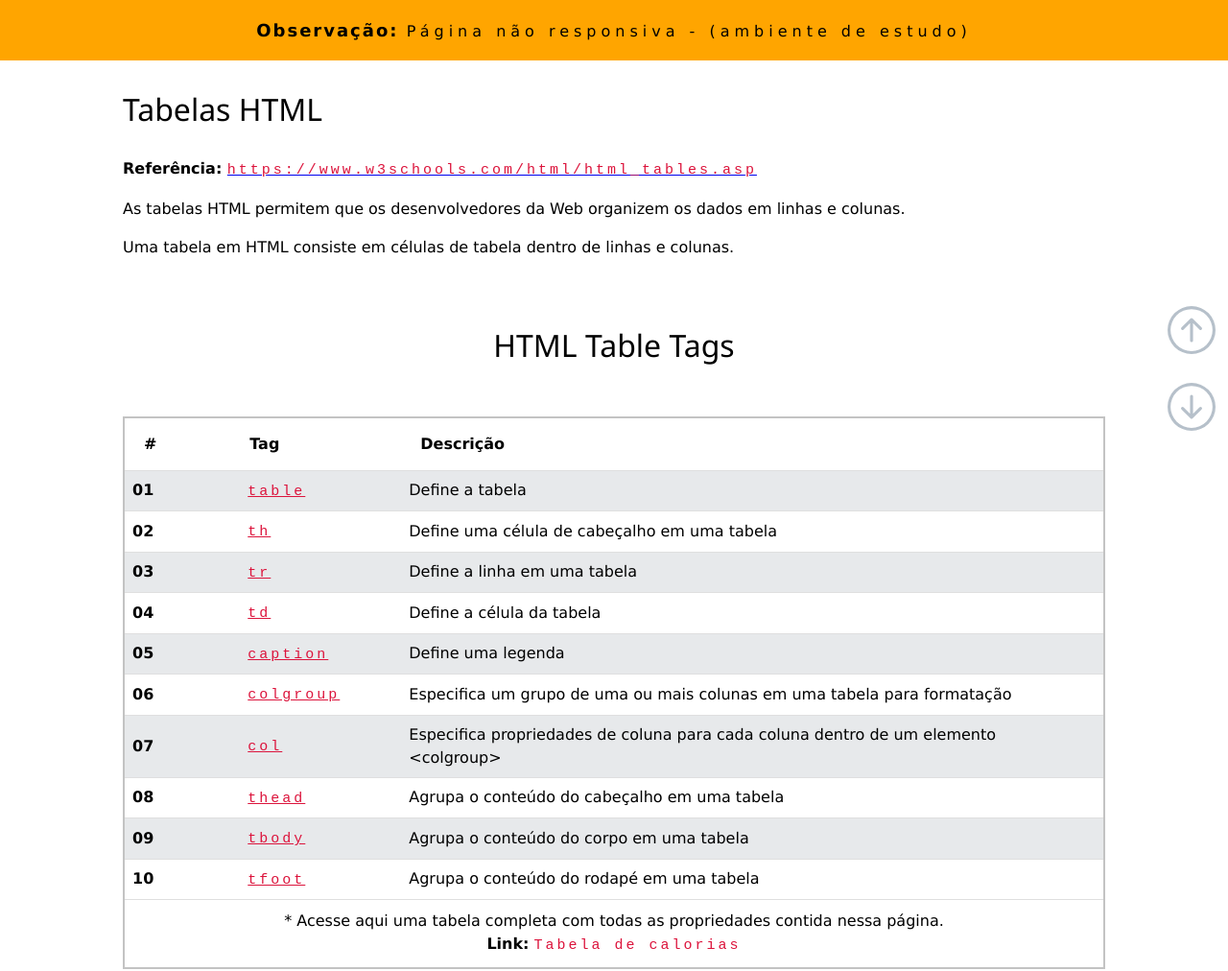
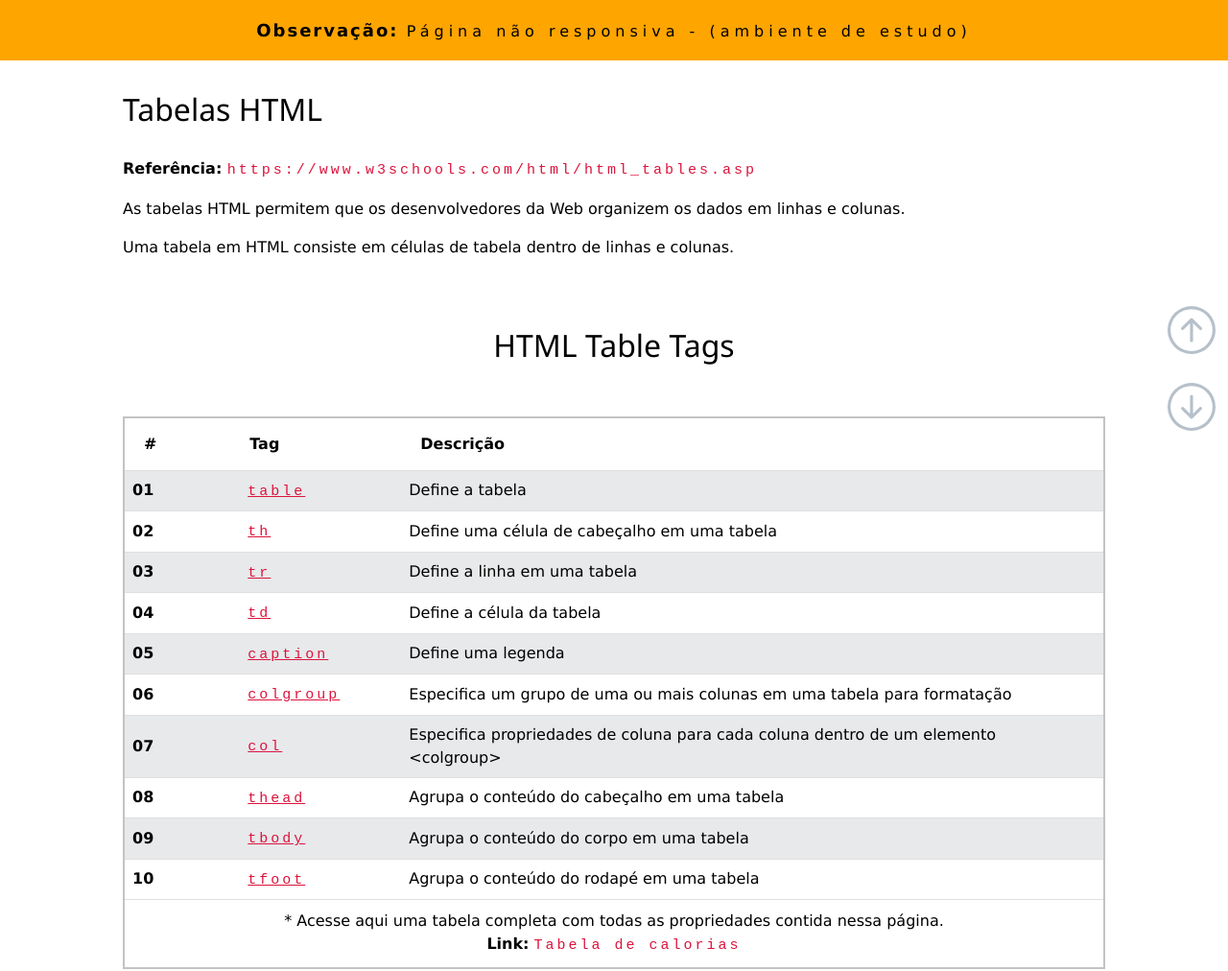
Before and after one commit to ClaudineiMiller/Tabelas-html, a plain HTML site: page index.html in a window 1280 px wide. Shown: the top 1012 px of the page at 96% size. Drawn offline with Linux system fonts and the light colour scheme.

Commit message:
Update index.html
inclusão da classe "decoration-none"

```diff
--- a/index.html
+++ b/index.html
@@ -17,7 +17,7 @@
     <main>
         <section>
             <h1>Tabelas HTML</h1>
-            <p><b>Referência: </b><a href="https://www.w3schools.com/html/html_tables.asp" target="_blank"
+            <p><b>Referência: </b><a class="decoration-none" href="https://www.w3schools.com/html/html_tables.asp" target="_blank"
                     rel="noopener noreferrer"><span>https://www.w3schools.com/html/html_tables.asp</span></a></p>
             <p>As tabelas HTML permitem que os desenvolvedores da Web organizem os dados em linhas e colunas.
             </p>
```
